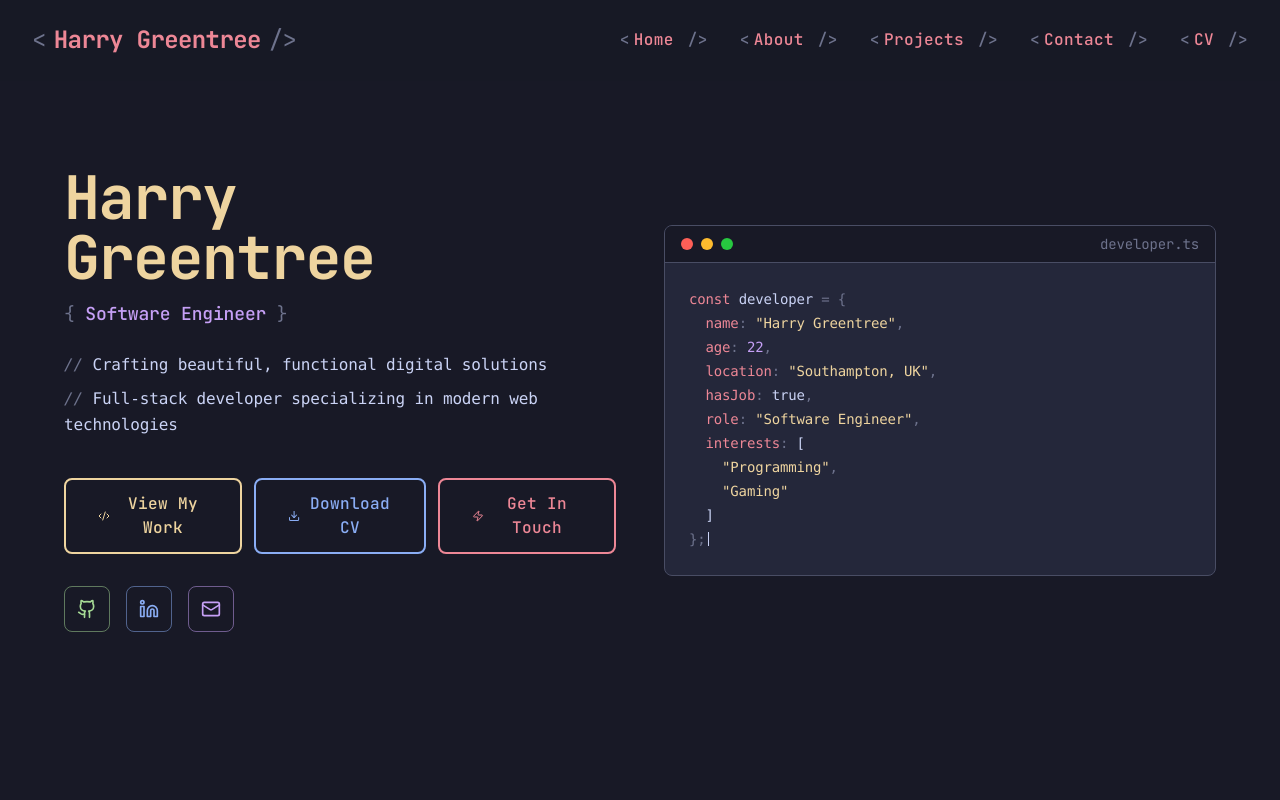
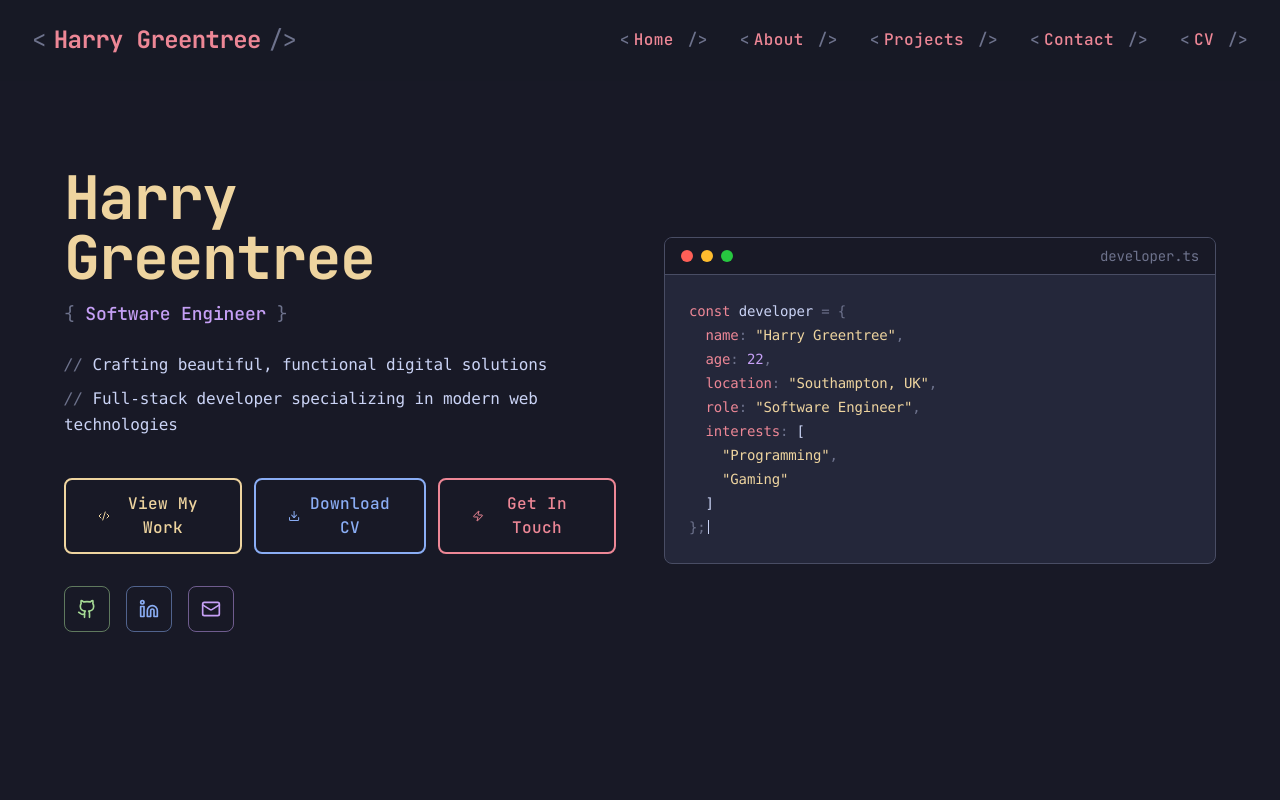
Before and after one commit to lm22433/portfolio-website, a Next.js app: page / in a window 1280 px wide. Shown: the top 800 px of the page. Built offline with nearby package versions, Linux system fonts and the light colour scheme.

Commit message:
remove hasJob in hero section

```diff
--- a/src/components/Hero.tsx
+++ b/src/components/Hero.tsx
@@ -139,11 +139,6 @@ export default function Hero() {
                     { text: " \"Southampton, UK\"", className: "code-string" },
                     { text: ",\n", className: "code-bracket" },
 
-                    { text: "  hasJob", className: "code-function" },
-                    { text: ":", className: "code-bracket" },
-                    { text: " true", className: "code-boolean" },
-                    { text: ",\n", className: "code-bracket" },
-
                     { text: "  role", className: "code-function" },
                     { text: ":", className: "code-bracket" },
                     { text: " \"Software Engineer\"", className: "code-string" },
```
